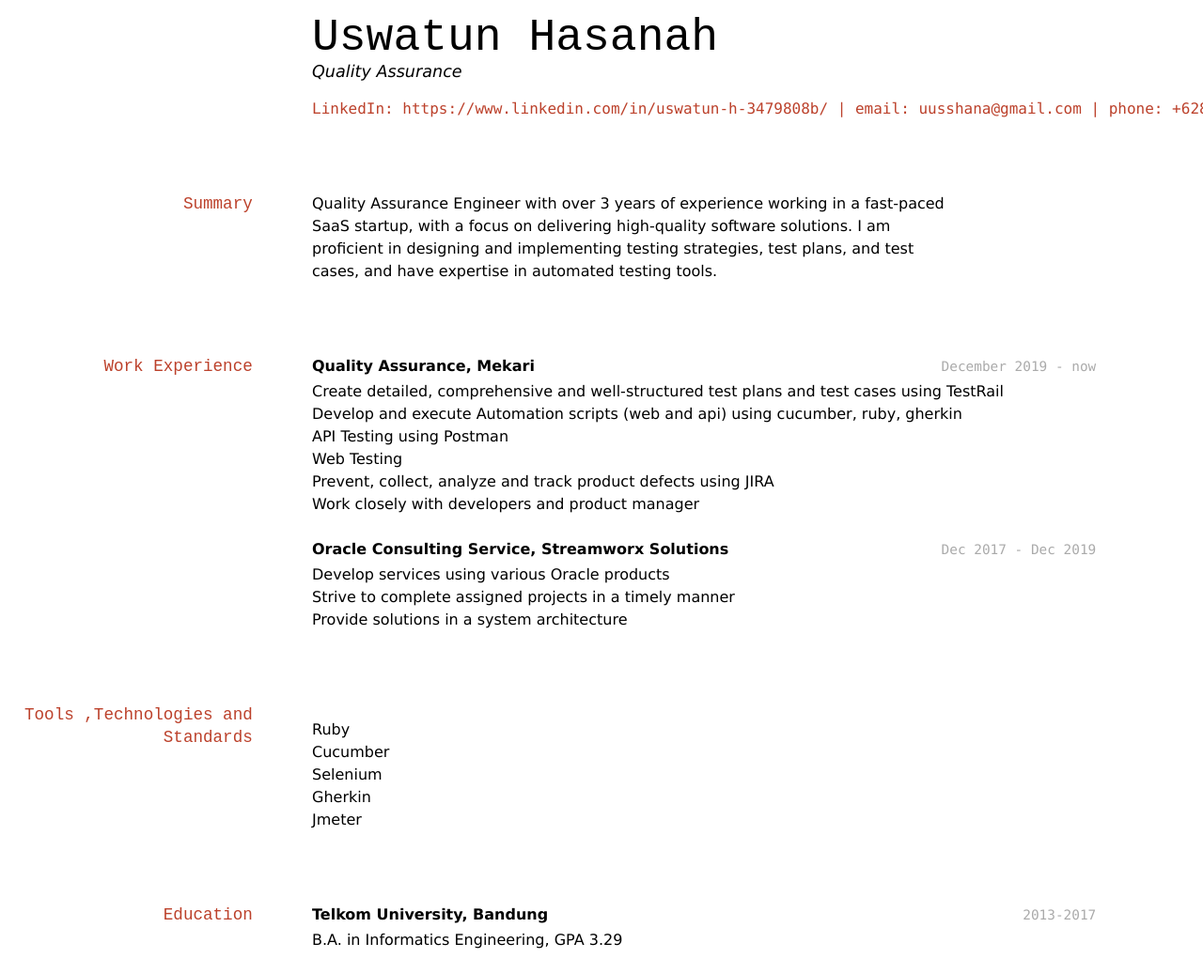
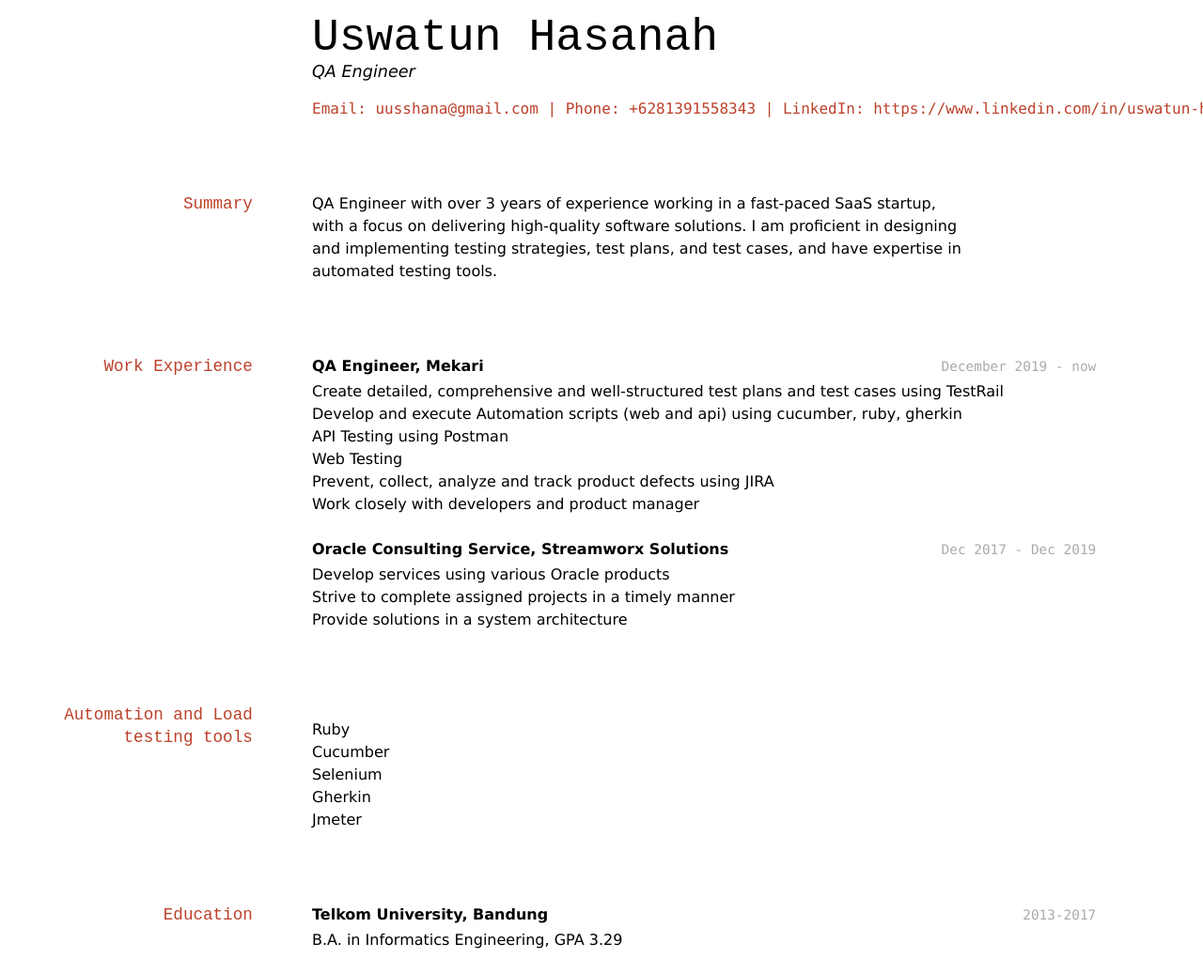
Before and after one commit to elipapa/markdown-cv, a Jekyll site: the page built from index.md, in a window 1280 px wide. Shown: the whole page at 94% size. Built offline with Jekyll 4.4.1, drawn with Linux system fonts in a browser that asks for light colours.

Commit message:
Update index.md

```diff
--- a/index.md
+++ b/index.md
@@ -3,21 +3,21 @@
 title: Uswatun Hasanah's CV
 ---
 # Uswatun Hasanah
-Quality Assurance
+QA Engineer
 
 <div id="webaddress">
-LinkedIn: https://www.linkedin.com/in/uswatun-h-3479808b/ | email: uusshana@gmail.com | phone: +6281391558343
+Email: uusshana@gmail.com | Phone: +6281391558343 | LinkedIn: https://www.linkedin.com/in/uswatun-h-3479808b/
 </div>
 
 
 ## Summary
 
-Quality Assurance Engineer with over 3 years of experience working in a fast-paced SaaS startup, with a focus on delivering high-quality software solutions. I am proficient in designing and implementing testing strategies, test plans, and test cases, and have expertise in automated testing tools.
+QA Engineer with over 3 years of experience working in a fast-paced SaaS startup, with a focus on delivering high-quality software solutions. I am proficient in designing and implementing testing strategies, test plans, and test cases, and have expertise in automated testing tools.
 
 ## Work Experience
 
 `December 2019 - now`
-__Quality Assurance, Mekari__
+__QA Engineer, Mekari__
 
 - Create detailed, comprehensive and well-structured test plans and test cases using TestRail
 - Develop and execute Automation scripts (web and api) using cucumber, ruby, gherkin
@@ -34,7 +34,7 @@
 - Provide solutions in a system architecture
 
 
-## Tools ,Technologies and Standards
+## Automation and Load testing tools
 
 - Ruby
 - Cucumber
```
